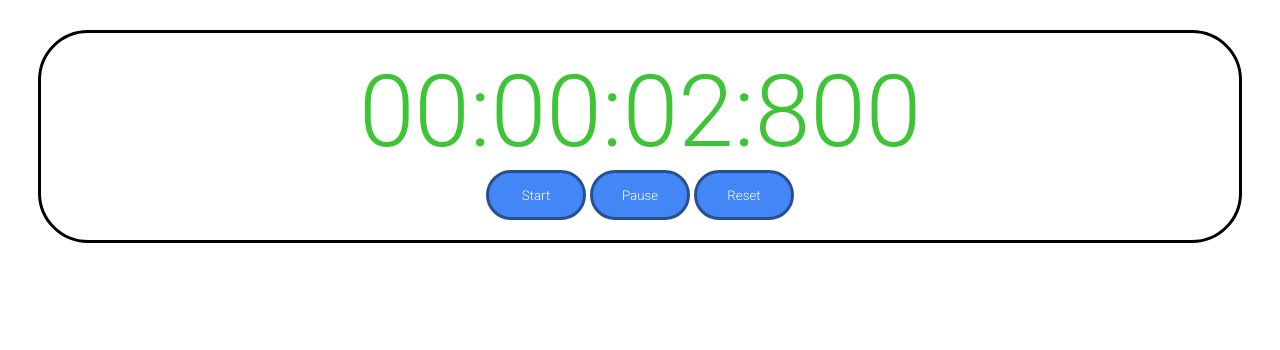
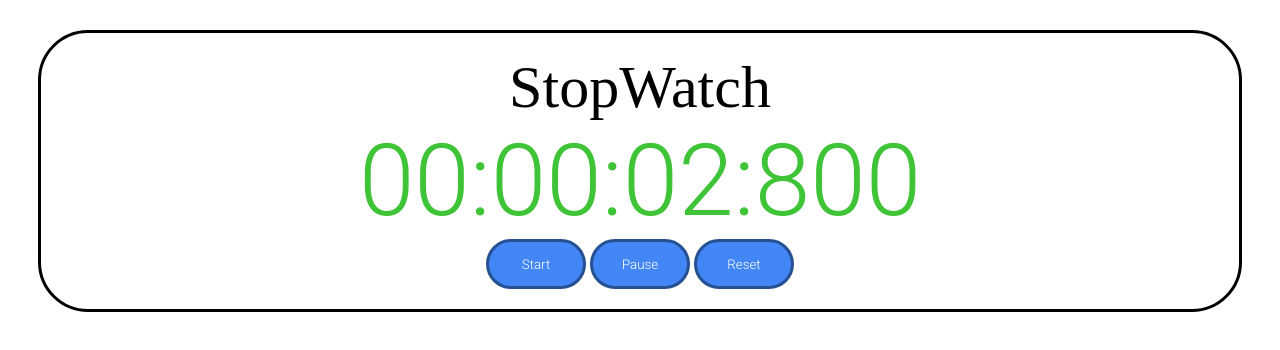
Before and after one commit to sarker-cornell/JavaScriptGamesCode, a plain HTML site: page stopwatch/index.html in a window 1280 px wide. Both pictures are taken after a click on the button "Start". Drawn offline with Linux system fonts and the light colour scheme.

Commit message:
Second Commit
Milliseconds code fixed in ternary operator

```diff
--- a/stopwatch/index.html
+++ b/stopwatch/index.html
@@ -11,6 +11,7 @@
 </head>
 <body>
   <div id="timeContainer">
+    <div id="timeHeader">StopWatch</div>
     <div id="timeDisplay">00:00:00</div>
     <button id="startBtn" class="timerBtn">Start</button>
     <button id="pauseBtn" class="timerBtn">Pause</button>
--- a/stopwatch/index.js
+++ b/stopwatch/index.js
@@ -19,7 +19,7 @@ startBtn.addEventListener("click", ()=>{
   if(paused) {
     paused=false;
     startTime = Date.now() - elapsedTime;
-    interval_Id = setInterval(updateTime, 200);
+    interval_Id = setInterval(updateTime, 10);
   }
 });
 
@@ -54,7 +54,7 @@ function updateTime(){
   mins = Math.floor((elapsedTime/(1000*60)) % 60);
   hrs = Math.floor((elapsedTime/(1000*60*60)) % 60);
 
-  milliseconds=millipad(milliseconds);
+  milliseconds=millipad(parseInt(milliseconds));
   seconds=pad(seconds);
   mins = pad(mins);
   hrs = pad(hrs);
@@ -69,9 +69,16 @@ function updateTime(){
     return padout
   }
 
-  function millipad(unit) {
+  function millipad(unit2) {
+    unit2 = String(unit2)
+    //console.log(unit2.length)
+    // if (unit2.length==1) {
+    //   unit2 = "00"+unit2
+    // } else if (unit2.length==2) {
+    //   unit2="0"+unit2
+    // }
 
-    //console.log((unit).length);
-    return unit
+    let padout2 = (unit2.length==1)? ("00"+unit2) : ((unit2.length==2)?"0"+unit2: unit2)
+    return padout2
   }
 }
--- a/stopwatch/style.css
+++ b/stopwatch/style.css
@@ -14,11 +14,18 @@
   color: #40c437;
   font-family: 'Roboto', sans-serif;
 }
+
 #timeContainer{
   text-align: center;
   border: 3px solid;
   border-radius: 50px;
   margin: 30px;
   padding: 20px;
+}
 
+#timeHeader{
+    text-align: center;
+    font-size: 60px;
+    /* color: #4287f5; */
+    /* text-shadow: 2px 2px 6px #3062b3; */
 }
```
